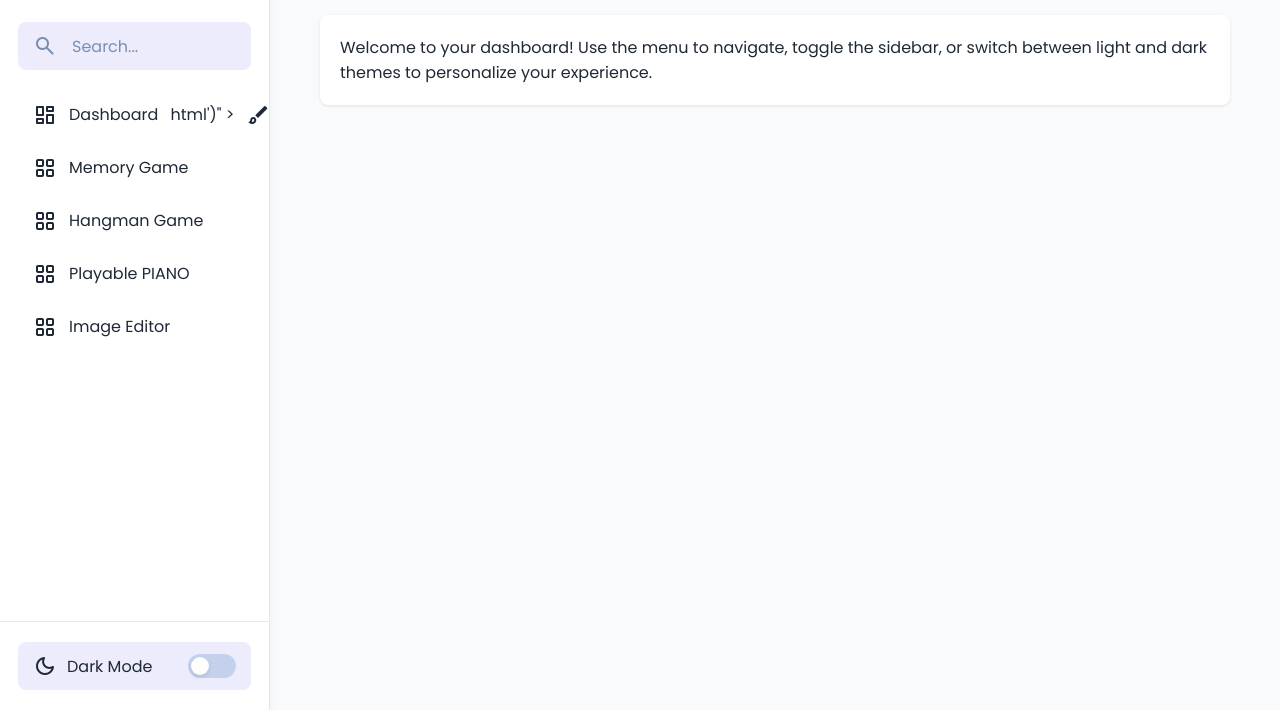
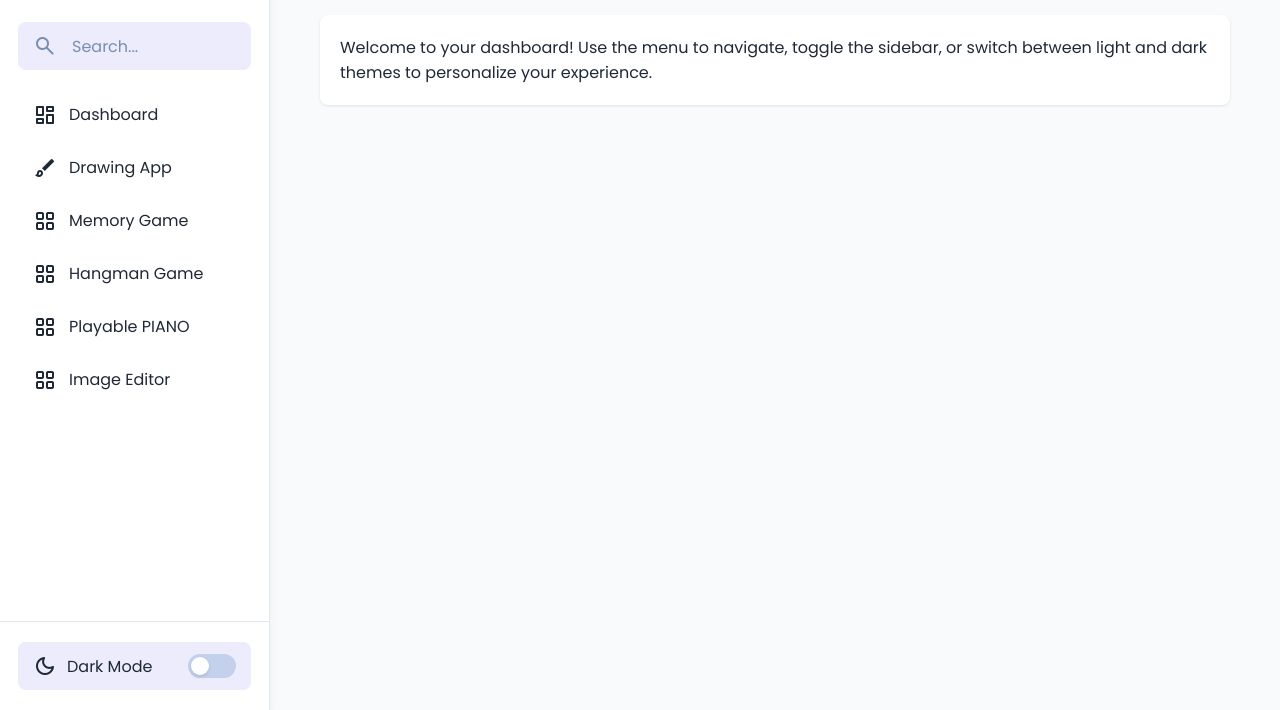
Before and after one commit to PhamHoangThaiVuong/Bai-7, a plain HTML site: page index.html in a window 1280 px wide. Shown: the part 90-800 px from the top of the page. Drawn offline with nearby package versions, Linux system fonts and the light colour scheme.

Commit message:
Update index.html

```diff
--- a/index.html
+++ b/index.html
@@ -51,7 +51,13 @@
               <a href="#" class="menu-link" onclick="showContent('dashboard')">
                 <span class="material-symbols-rounded">dashboard</span>
                 <span class="menu-label">Dashboard</span>
- html')"
+              </a>
+            </li>
+            <li class="menu-item">
+               <a
+                href="#"
+                class="menu-link"
+                onclick="showContent('Drawing App JavaScript/Drawing App JavaScript')"
               >
                 <span class="material-symbols-rounded">brush</span>
                 <span class="menu-label">Drawing App</span>
@@ -61,7 +67,7 @@
               <a
                 href="#"
                 class="menu-link"
-                onclick="showContent('Memory Cards Game [Demo 1]/Memory Cards Game [Demo 1]/index.html')"
+                onclick="showContent('Memory Cards Game [Demo 1]/Memory Cards Game [Demo 1]')"
               >
                 <span class="material-symbols-rounded">grid_view</span>
                 <span class="menu-label">Memory Game</span>
```
